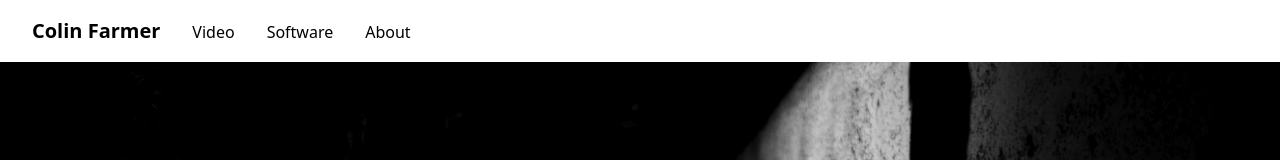
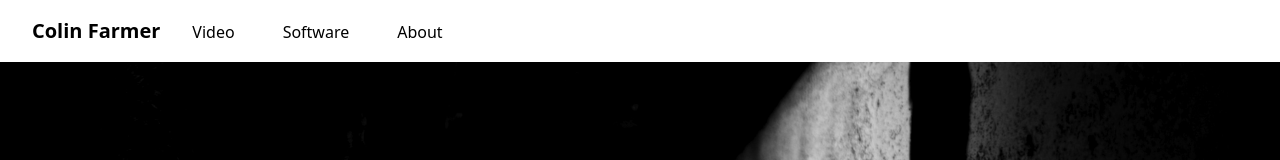
Before and after one commit to farmc/colinfarmernet, a React (Create React App) app: page /video in a window 1280 px wide. Shown: the top 160 px of the page. Built offline with nearby package versions, Linux system fonts and the light colour scheme.

Commit message:
nav bar works on mobile

```diff
--- a/src/components/Header.js
+++ b/src/components/Header.js
@@ -1,6 +1,8 @@
 import React, { useState, useEffect } from 'react';
 import { Link, useLocation  } from 'react-router-dom';
 import HeaderItem from './HeaderItem.js';
+import menuwhite from '../images/menuwhite.png'
+import menublack from '../images/menublack.png'
 
 function Header(){
 
@@ -9,6 +11,10 @@ function Header(){
     let location = useLocation();
     const [textColor, setTextColor] = useState(String(location.pathname) !== "/" ? 'black' : 'white');
 
+    //Show menu on mobile devices
+    const [showMenu, setShowMenu] = useState(false);
+
+    //check location for text color
     useEffect(() => {
         if (String(location.pathname) !== "/"){
             setTextColor('black');
@@ -20,6 +26,33 @@ function Header(){
     }, [location.pathname]);
 
 
+    //nav bar menu
+    let mdmenu =
+        <div className="md:flex">
+            <div onClick={() => {setTextColor('black'); setShowMenu(false)}} className="md:flex px-2 md:pl-8 md:pr-4">
+                <HeaderItem text="Video" loc="/video" color={textColor} />
+            </div>
+            <div onClick={() => {setTextColor('black'); setShowMenu(false)}} className="md:flex px-2 md:pl-8 md:pr-4">
+                <HeaderItem text="Software" loc="/software" color={textColor} onClick={() => setTextColor('black')} />
+            </div>
+            <div onClick={() => {setTextColor('black'); setShowMenu(false)}} className="md:flex px-2 md:pl-8 md:pr-4">
+                <HeaderItem text="About" loc="/about" color={textColor} onClick={() => setTextColor('black')}/>
+            </div>
+        </div>
+
+    //variable for mobile menu
+    let menu;
+
+    //set if showMenu is activated
+    if(showMenu){
+        menu = mdmenu
+    }
+
+
+    //variable for switching between black/white menu bar pngs
+    let menucolor = (textColor === "white" ? menuwhite : menublack);
+
+
 
 
 
@@ -28,7 +61,7 @@ function Header(){
             <nav className="p-4">
 
                 {/* left side of nav bar (name, video, software, about)*/}
-                <div className="sm:block md:flex lg:flex xl:flex items-baseline">
+                <div className="flex justify-between items-start md:justify-start md:items-baseline md:">
 
                     <Link
                         to="/"
@@ -38,15 +71,16 @@ function Header(){
                         Colin Farmer
                     </Link>
 
-                    <div onClick={() => setTextColor('black')} className="md:pl-8 md:pr-4">
-                        <HeaderItem text="Video" loc="/video" color={textColor} />
+                    <div className="block text-right md:text-left md:flex">
+                        <div className="md:hidden inline-block right-0" onClick={() => setShowMenu(!showMenu) }>
+                            <img className="h-8 w-8" src={menucolor} alt="Menu"/>
+                        </div>
+                        {menu}
+                        <div className="hidden md:flex">
+                            {mdmenu}
+                        </div>
                     </div>
-                    <div onClick={() => setTextColor('black')} className="md:px-4">
-                        <HeaderItem text="Software" loc="/software" color={textColor} onClick={() => setTextColor('black')} />
-                    </div>
-                    <div onClick={() => setTextColor('black')} className="md:px-4">
-                        <HeaderItem text="About" loc="/about" color={textColor} onClick={() => setTextColor('black')}/>
-                    </div>
+
 
                 </div>
             </nav>
```
Also changed, not shown: src/images/menublack.png (added), src/images/menuwhite.png (added).
